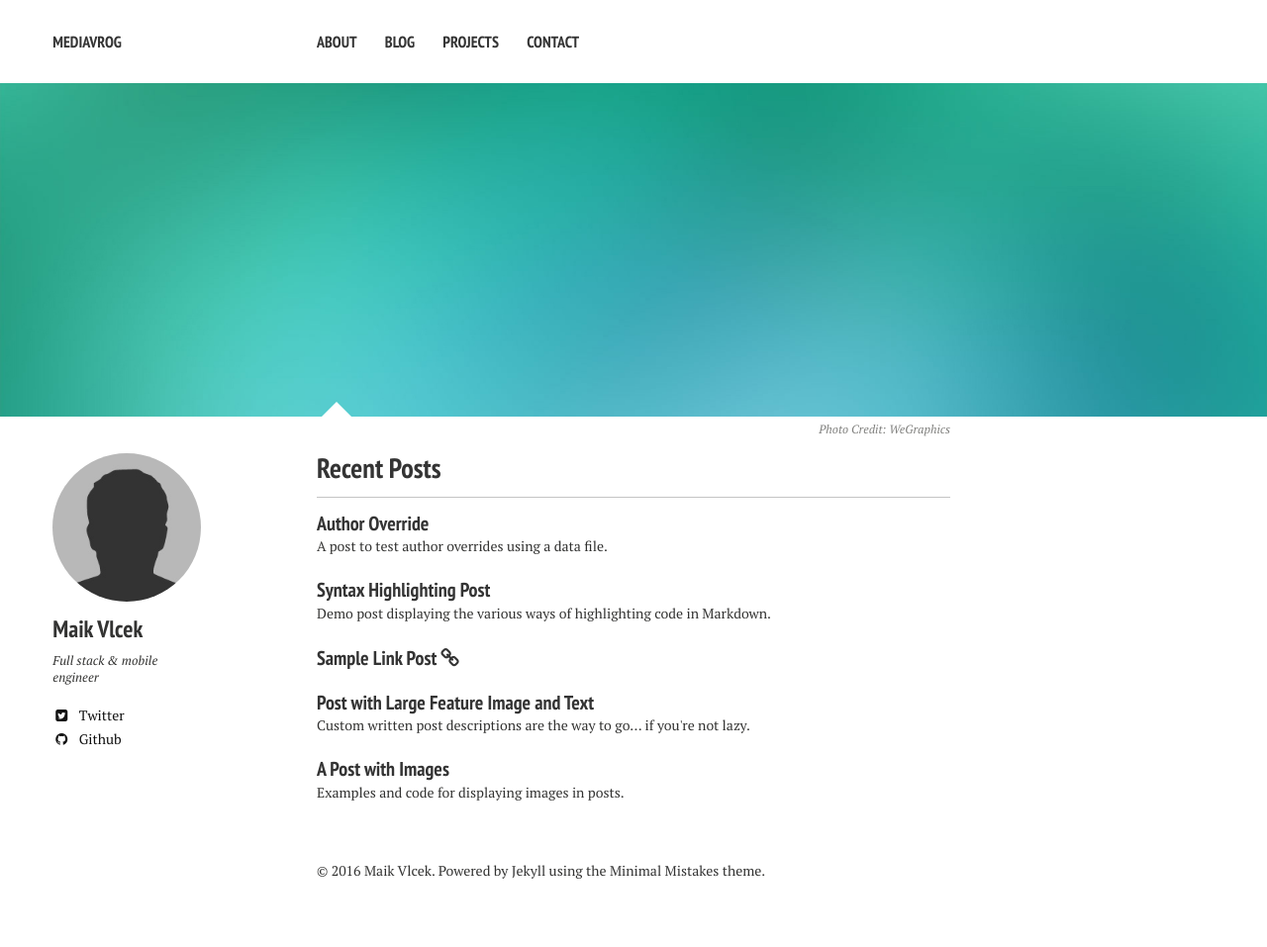
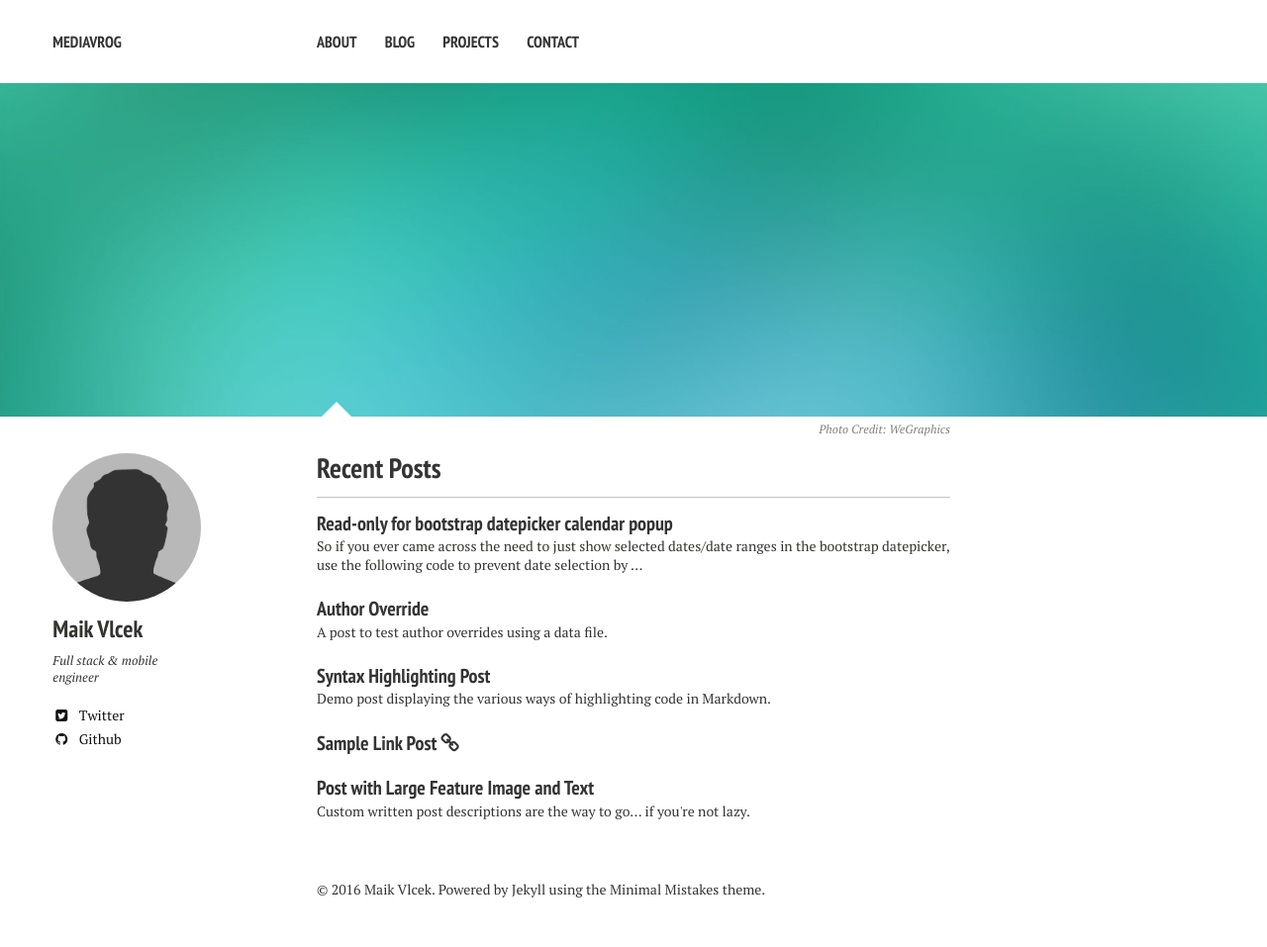
Before and after one commit to mediavrog/mediavrog.github.io, a Jekyll site: the page built from index.md, in a window 1280 px wide. Shown: the whole page at 99% size. Built offline with Jekyll 4.4.1, drawn with Linux system fonts in a browser that asks for light colours; nearby versions of some CDN libraries.

Commit message:
Post update: Read-only for bootstrap datepicker calendar popup

```diff
--- a/_posts/2016-02-12-bootstrap-datepicker-readonly.md
+++ b/_posts/2016-02-12-bootstrap-datepicker-readonly.md
@@ -1,7 +1,10 @@
 ---
-published: false
+published: true
+title: Read-only for bootstrap datepicker calendar popup
+layout: post
+tags: [javascript, bootstrap]
+categories: [javascript]
 ---
-
 So if you ever came across the need to just show selected dates/date ranges in the bootstrap datepicker, use the following code to prevent date selection by the user.
 
 The following code uses a date range to show some period in the calendar.
```
